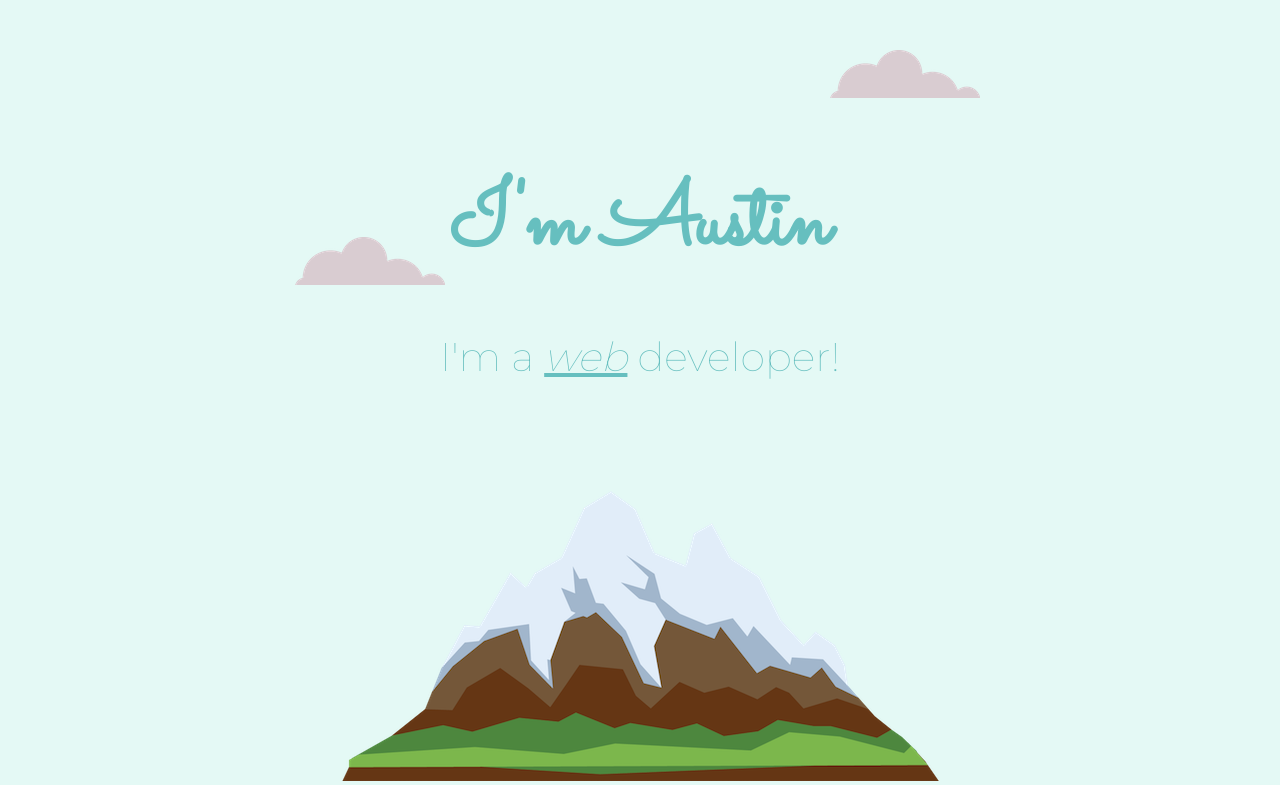
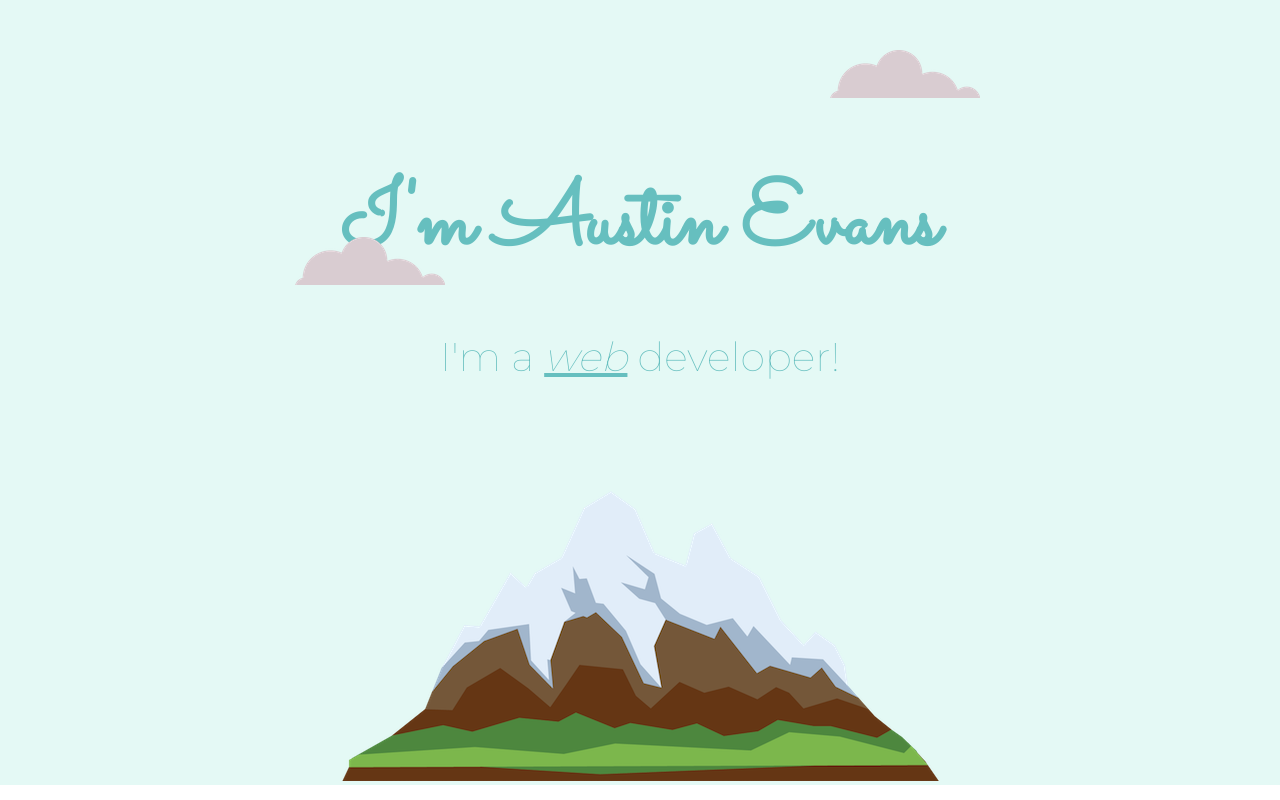
Before and after one commit to aevans-art/css-system, a plain HTML site: page index.html in a window 1280 px wide. Shown: the top 800 px of the page. Drawn offline with Linux system fonts and the light colour scheme.

Commit message:
Update index.html

```diff
--- a/index.html
+++ b/index.html
@@ -14,7 +14,7 @@
 <body>
   <div class="top-container">
     <img class="top-cloud" src="images/cloud.png" alt="cloud-image">
-    <h1>I'm Austin</h1>
+    <h1>I'm Austin Evans</h1>
     <h2> I'm a <em class="pro">web</em> developer! </h2>
     <img class="bottom-cloud" src="images/cloud.png" alt="cloud-image">
     <img src="images/mountain.png" alt="mountain-image">
```
